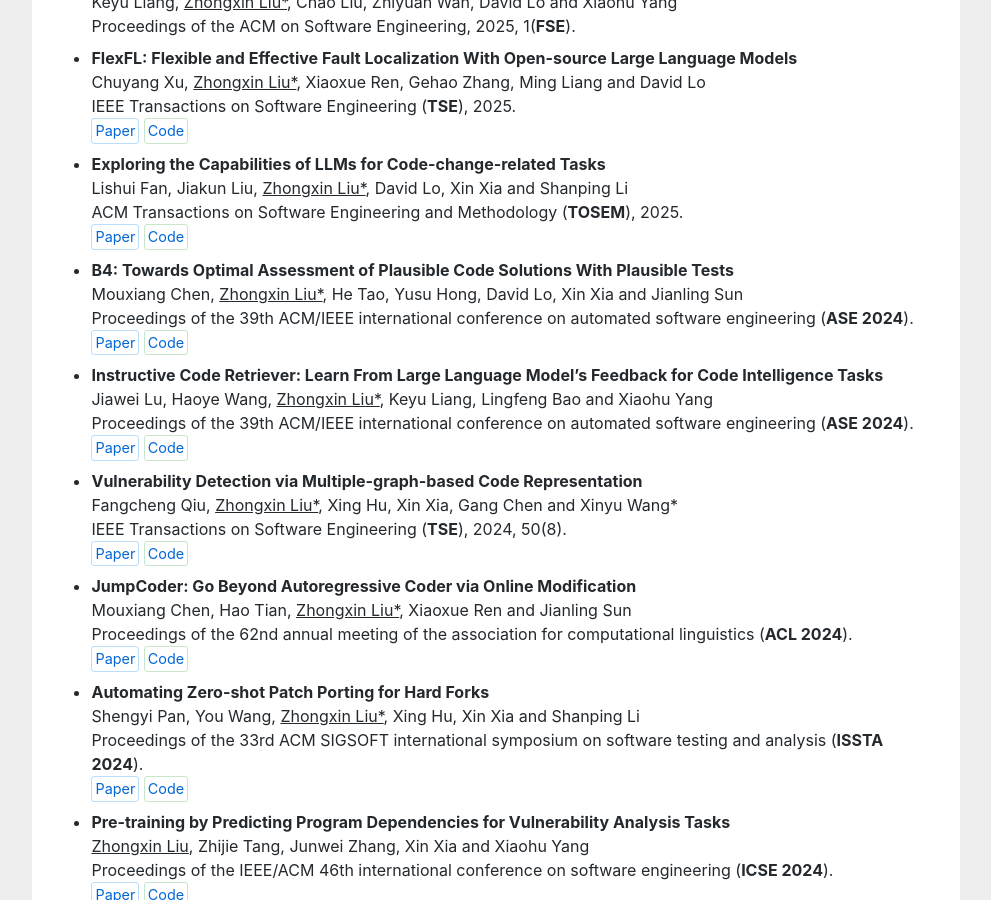
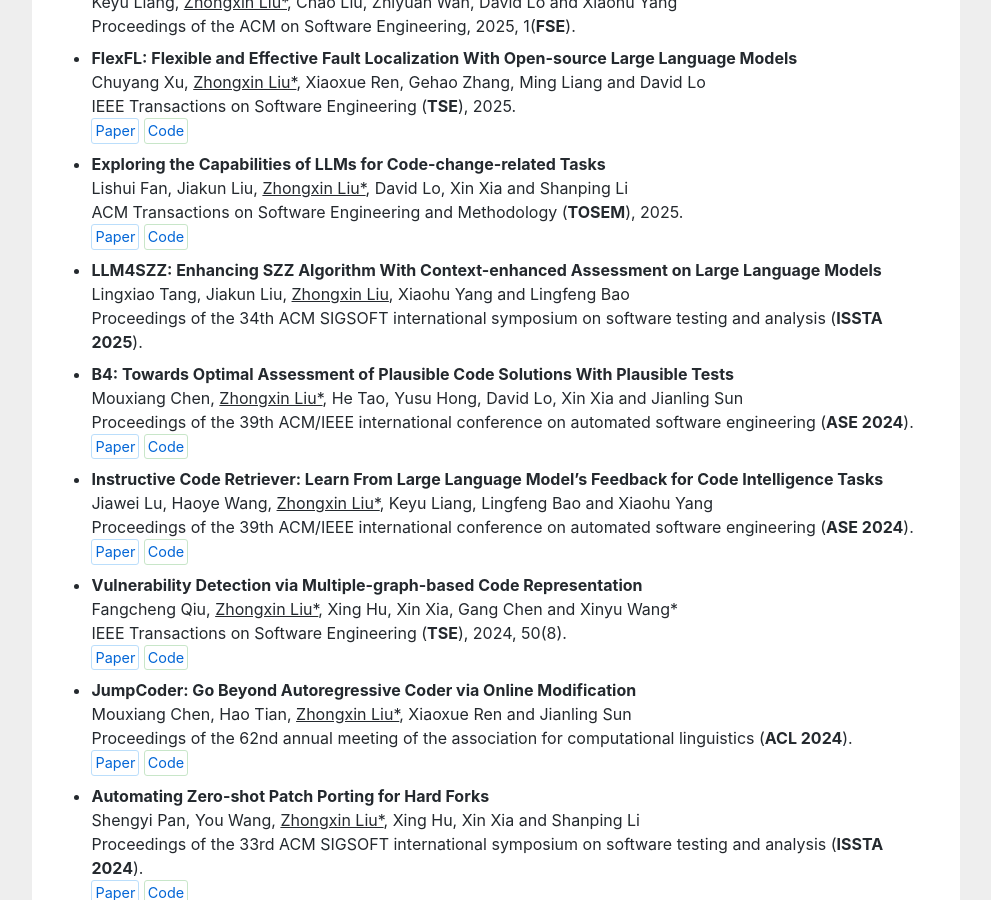
Before and after one commit to zhongxin-liu/zhongxin-liu.github.io, a Jekyll site: the page index.html, which Jekyll copies as it is, in a window 1280 px wide and 900 px high, scrolled down 818 px. Shown: the whole window, without its empty margins (144-1135 px from the left). Built offline with Jekyll 4.4.1, drawn with Linux system fonts in a browser that asks for light colours.

Commit message:
add ISSTA 2025

```diff
--- a/index.html
+++ b/index.html
@@ -92,6 +92,12 @@
 ACM Transactions on Software Engineering and Methodology (<b>TOSEM</b>), 2025.
 <br>
 <a href="https://doi.org/10.48550/arXiv.2407.02824" target="_blank" class="publication-link paper-link">Paper</a> <a href="https://github.com/ZJU-CTAG/CodeChange" target="_blank" class="publication-link code-link">Code</a><br>
+</li>
+<li>
+<b>LLM4SZZ: Enhancing SZZ Algorithm With Context-enhanced Assessment on Large Language Models</b><br>
+Lingxiao Tang, Jiakun Liu, <u>Zhongxin Liu</u>, Xiaohu Yang and Lingfeng Bao<br>
+Proceedings of the 34th ACM SIGSOFT international symposium on software testing and analysis (<b>ISSTA 2025</b>).
+<br>
 </li>
 <li>
 <b>B4: Towards Optimal Assessment of Plausible Code Solutions With Plausible Tests</b><br>
```
Also changed, not shown: metadata/pub2.bib (+7 -0 lines).
